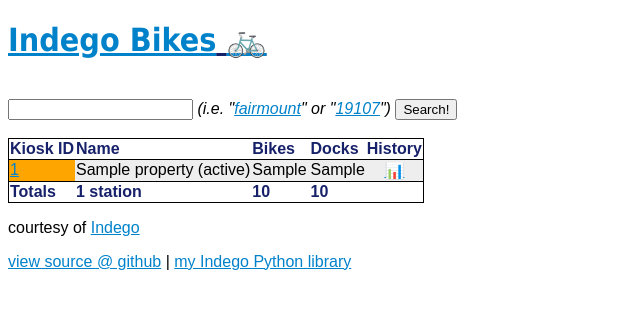
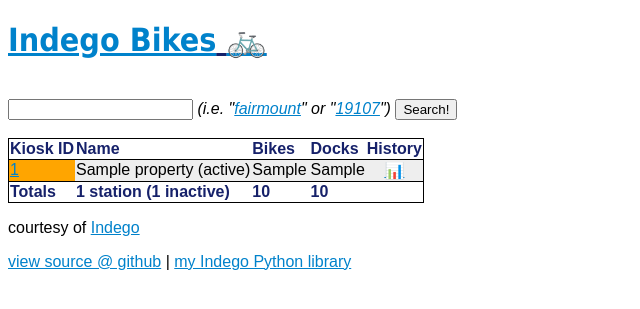
Before and after one commit to ericoc/indego.ericoc.com, a Flask app: page / in a window 1280 px wide. Shown: the top 309 px of the page, without its empty margins (0-640 px from the left). Run offline with Flask 2, Linux system fonts and the light colour scheme; a database or web service that is not in the repository returns one stand-in record (values such as "Sample title"); data that the repository does not hold is empty.

Commit message:
use kioskPublicStatus instead of kioskConnectionStatus. also count and display total number of inactive stations in table footer

```diff
--- a/app/templates/index.html.j2
+++ b/app/templates/index.html.j2
@@ -52,10 +52,13 @@
             {%- endif %}
 
             {%- if indego_stations is defined and indego_stations != None and indego_stations is iterable and indego_stations|length > 0 %}
+
+              {%- set inactive_stations = indego_stations.values() | selectattr('kioskPublicStatus', '!=', 'Active') | list | length %}
+
               {%- for indego_kiosk_id, indego_station in indego_stations.items() %}
 
             <tr id="{{ indego_kiosk_id }}">
-                <td{% if indego_station['kioskConnectionStatus'] != 'Active' %} class="inactive"{% endif %}><a href="#{{ indego_kiosk_id }}">{{ indego_kiosk_id }}</a></td>
+                <td{% if indego_station['kioskPublicStatus'] != 'Active' %} class="inactive"{% endif %}><a href="#{{ indego_kiosk_id }}">{{ indego_kiosk_id }}</a></td>
                 <td><span title="{{ indego_station['addressStreet'] }} ({{ indego_station['addressZipCode'] }})">{{ indego_station['name'] }}{% if indego_station['kioskConnectionStatus'] != 'Active' %} ({{ indego_station['kioskConnectionStatus'] }}){% endif %}</span></td>
                 <td>{{ indego_station['bikesAvailable'] }}</td>
                 <td><span class="bikes">{{ graph(indego_station['bikesAvailable'], bikes_character) }}</span><span class="docks">{{ graph(indego_station['docksAvailable'], docks_character) }}</span></td>
@@ -66,13 +69,13 @@
 
             {%- else %}
             <tr>
-                <td align="center" colspan="6"><i>No active stations found!</i><td>
+                <td align="center" colspan="6"><i>No stations found!</i><td>
             </tr>
             {%- endif %}
 
             <tr class="footer">
                 <td>Totals</td>
-                <td>{{ indego_stations | length }} station{%- if indego_stations | length != 1 -%}s{%- endif -%}</td>
+                <td>{{ indego_stations | length }} station{%- if indego_stations | length != 1 -%}s{%- endif -%}{% if inactive_stations > 0 %} ({{ inactive_stations }} inactive){% endif %}</td>
                 <td>{{ indego_stations.values() | sum(attribute='bikesAvailable') }}</td>
                 <td></td>
                 <td>{{ indego_stations.values() | sum(attribute='docksAvailable') }}</td>
```
